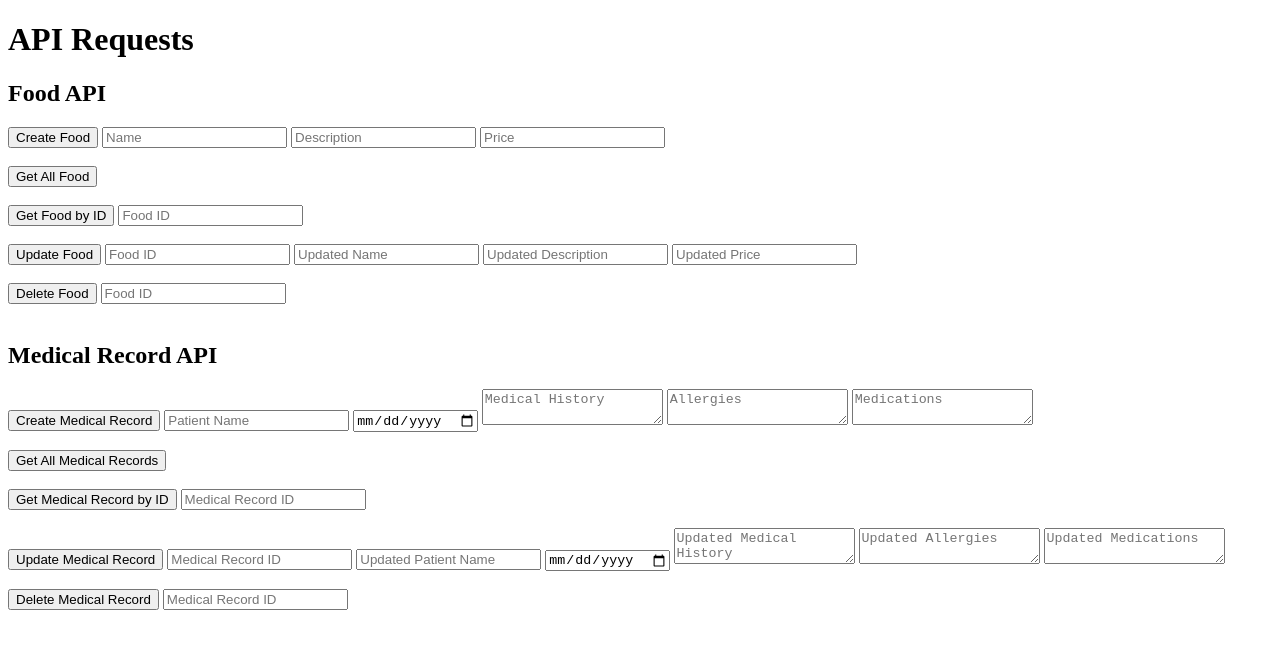
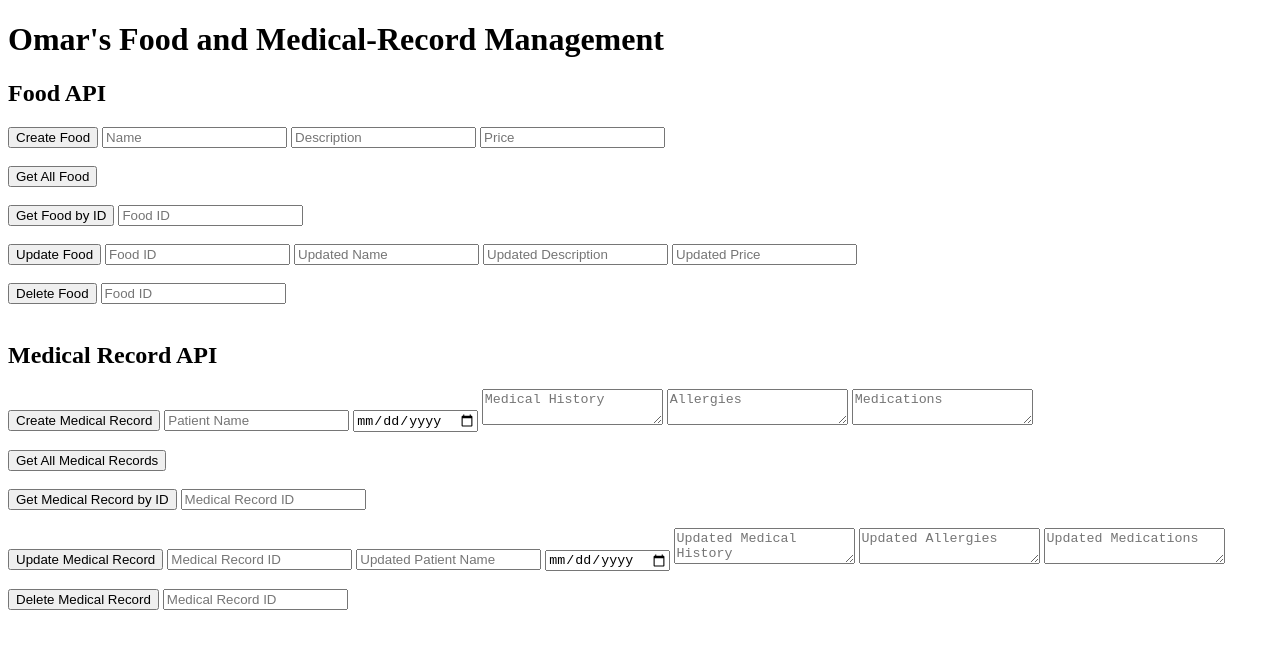
Before and after one commit to OmarHamda1996/api-server, a website: page index.html in a window 1280 px wide. Drawn offline with Linux system fonts and the light colour scheme.

Commit message:
deplying t2

```diff
--- a/index.html
+++ b/index.html
@@ -2,9 +2,10 @@
 <html>
 <head>
   <title>Omar's Food and Medical-Record Management</title>
+
 </head>
 <body>
-  <h1>API Requests</h1>
+  <h1>Omar's Food and Medical-Record Management</h1>
 
   <h2>Food API</h2>
   <button onclick="sendPostFoodRequest()">Create Food</button>
@@ -164,5 +165,6 @@
       console.log('DELETE /medicalrecord/1', data);
     }
   </script>
+    <link rel="stylesheet" href="index.js">
 </body>
 </html>
```
